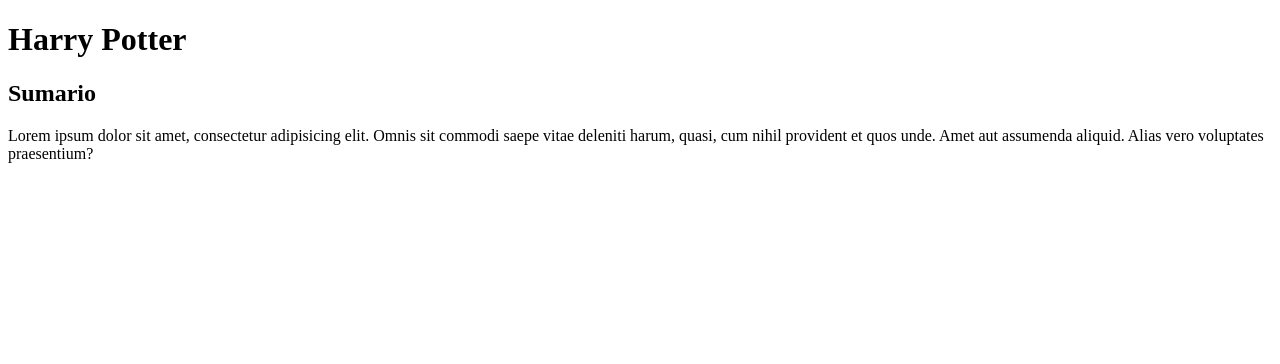
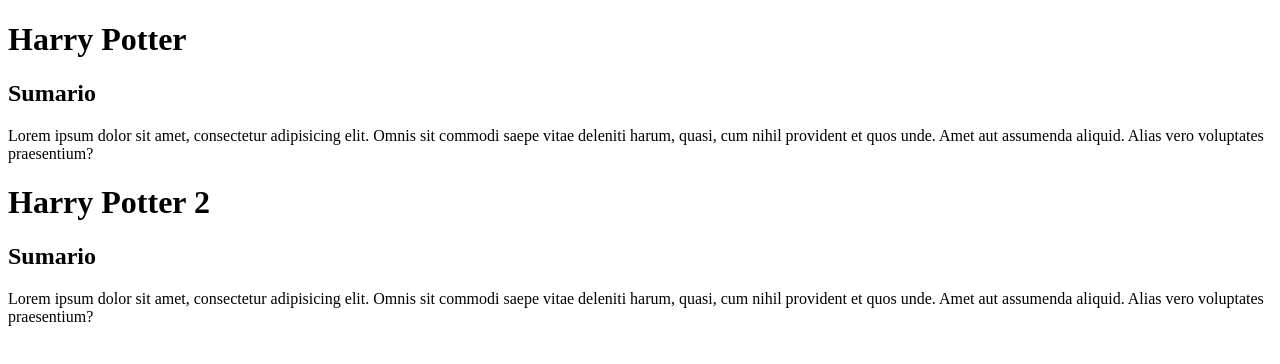
Before and after one commit to danisanchez21/repo04, a plain HTML site: page index.html in a window 1280 px wide. Drawn offline with Linux system fonts and the light colour scheme.

Commit message:
Realizo snapshot 2

```diff
--- a/index.html
+++ b/index.html
@@ -12,6 +12,10 @@
     <h1>Harry Potter</h1>
     <h2>Sumario</h2>
     <p>Lorem ipsum dolor sit amet, consectetur adipisicing elit. Omnis sit commodi saepe vitae deleniti harum, quasi, cum nihil provident et quos unde. Amet aut assumenda aliquid. Alias vero voluptates praesentium?</p>
+
+    <h1>Harry Potter 2</h1>
+    <h2>Sumario</h2>
+    <p>Lorem ipsum dolor sit amet, consectetur adipisicing elit. Omnis sit commodi saepe vitae deleniti harum, quasi, cum nihil provident et quos unde. Amet aut assumenda aliquid. Alias vero voluptates praesentium?</p>
 </body>
 
 </html>
```
